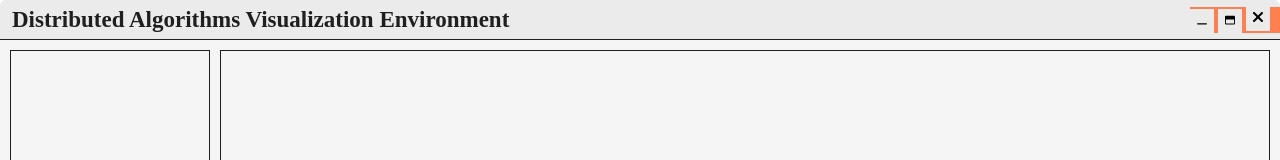
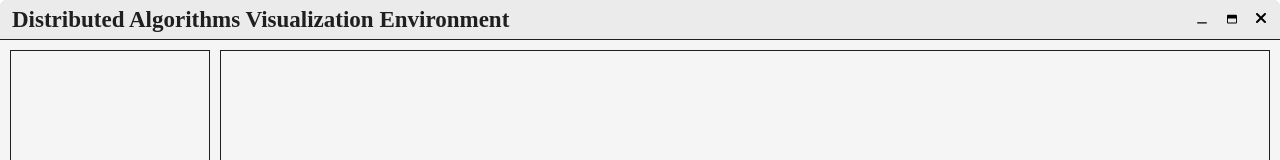
Before and after one commit to ershimen/dave, an Electron app: page dave/mainWindow.html in a window 1280 px wide. Shown: the top 160 px of the page. Drawn offline with nearby package versions, Linux system fonts and the light colour scheme; no server answers.

Commit message:
Fixed titlebar button alignment

```diff
--- a/dave/style.css
+++ b/dave/style.css
@@ -69,7 +69,12 @@ body {
 .titlebar-buttons {
     grid-column: 2;
     -webkit-app-region: no-drag;
-    background-color: coral;
+
+    margin-right: 7px;
+
+    display: flex;
+    flex-direction: row;
+    justify-content: space-between;
 }
 
 
```
